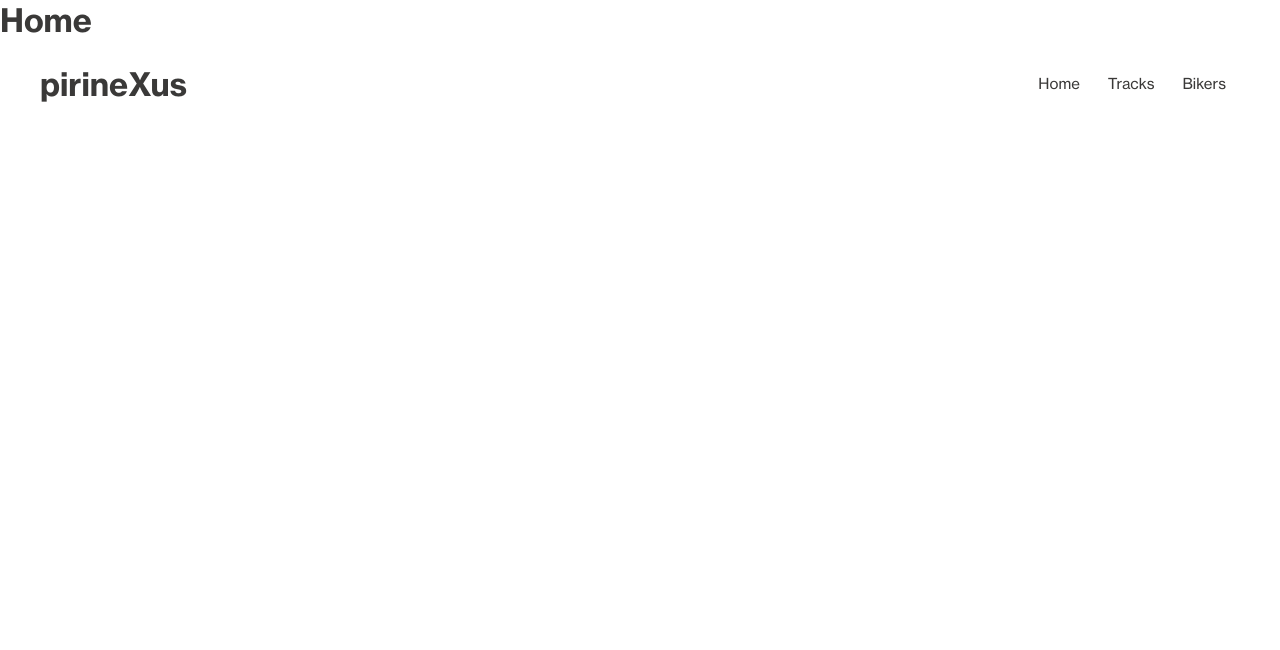
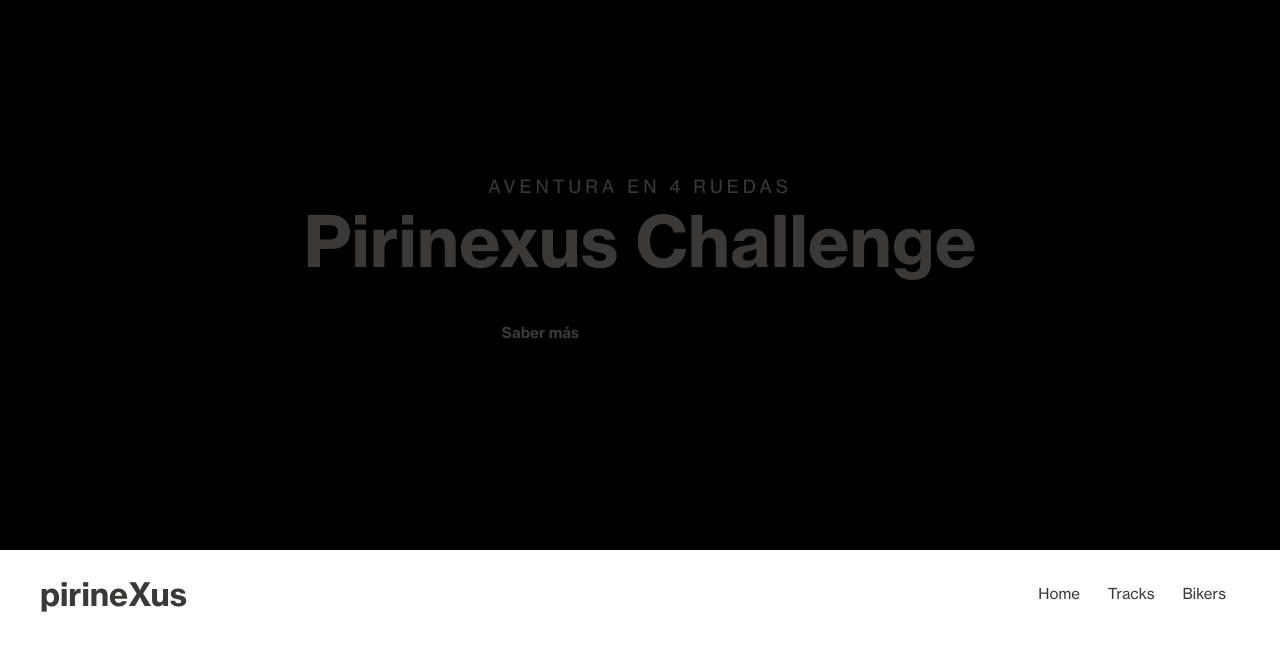
Before and after one commit to jelin-mi/pirinexus, a React (Create React App) app: page / in a window 1280 px wide. Shown: the top 650 px of the page. Built offline with nearby package versions, Linux system fonts and the light colour scheme.

Commit message:
Add Herohome in Home

```diff
--- a/src/pages/Home/Home.jsx
+++ b/src/pages/Home/Home.jsx
@@ -1,7 +1,9 @@
+import Herohome from "../../components/Herohome/Herohome";
+
 function Home() {
   return (
     <>
-      <h1>Home</h1>
+    <Herohome/>
     </>
   );
 }
```
